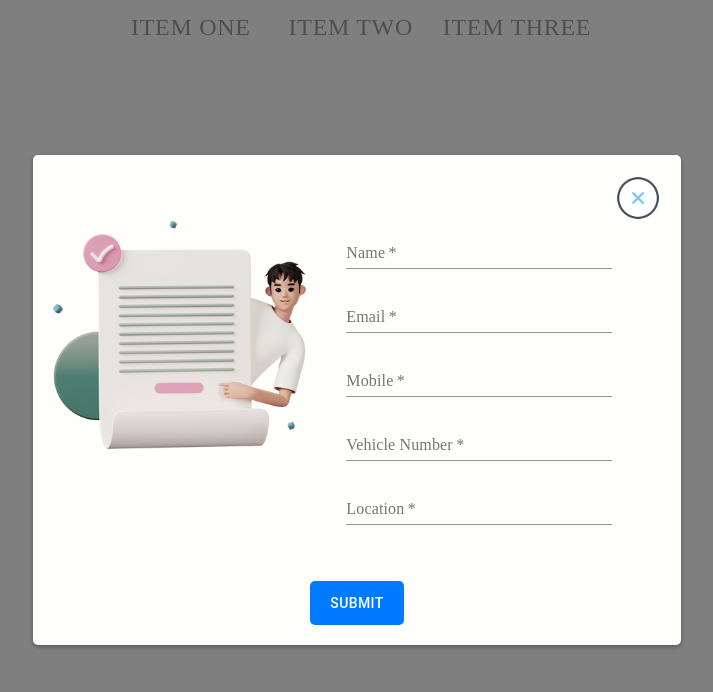
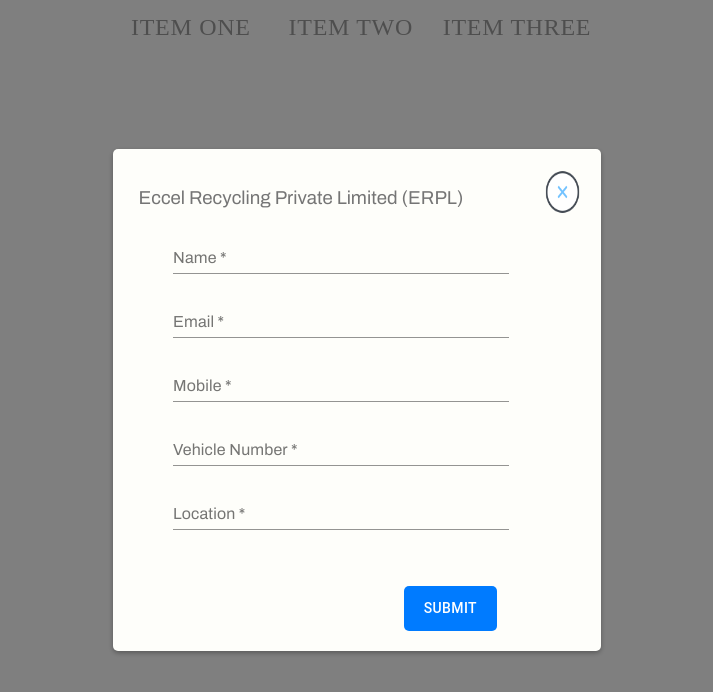
Before and after one commit to shantanuambadkar/eccel-web-app, a React (Create React App) app: page /rvsf in a window 1280 px wide. Shown: the top 692 px of the page, without its empty margins (283-996 px from the left). Built offline with nearby package versions, Linux system fonts and the light colour scheme.

Commit message:
Lead popup changes & other css changes

```diff
--- a/src/AboutUs.js
+++ b/src/AboutUs.js
@@ -1,8 +1,9 @@
 import './AboutUs.css';
+import './index.css';
 function AboutUs() {
   return (
     <div className="centre-text">
-      <h1>About Us</h1>
+      <h1 className="heading-primary">About Us</h1>
       <p>
         Eccel Recycling Private Limited (ERPL) is a leading ferrous and
         non-ferrous metals company headquartered in Kolkata, West Bengal.
--- a/src/Footer.js
+++ b/src/Footer.js
@@ -1,4 +1,5 @@
 import './Footer.css';
+import './index.css';
 import { useState } from 'react';
 import LeadGenerationPopup from './LeadGenerationPopup';
 import linkedInLogo from './images/siteDisplay/linkedin-logo.webp';
@@ -19,7 +20,7 @@
         <div className="footer-alignment">
           <div>
             <div className="loader" onClick={handleLeadPopup}>
-              Contact Us
+              <h1 className='heading-primary'>Contact Us</h1>
             </div>
           </div>
           <div className="footer-font">
--- a/src/LeadGenerationPopup.css
+++ b/src/LeadGenerationPopup.css
@@ -1,7 +1,6 @@
 .popup {
   position: fixed;
   top: 0;
-  left: 0;
   width: 100%;
   height: 100%;
   background-color: rgba(0, 0, 0, 0.5); /* semi-transparent background */
@@ -18,10 +17,6 @@
   box-shadow: 0 2px 5px rgba(0, 0, 0, 0.3);
 }
 
-.form-image {
-  width: 100%;
-}
-
 .popup-content button {
   background-color: #007bff;
   color: white;
@@ -32,7 +27,7 @@
 }
 
 .popup-content button:hover {
-  background-color: #0056b3;
+  background-color: #5981af;
 }
 
 .form-wrapper {
@@ -54,7 +49,8 @@
 }
 
 .closeIcon {
-  width: 30%;
+  width: 100%;
+  height: 80%;
   cursor: pointer;
 }
 
@@ -62,7 +58,7 @@
   transition: transform 0.3s ease;
 }
 .close-button:hover {
-  transform: rotate(90deg);
+  transform: rotate(180deg);
 }
 .danger-text {
   color: red;
@@ -72,12 +68,20 @@
 /*Over writing MUI Fonts*/
 
 .MuiFormLabel-root {
-  font-family: 'Nunito' /* Verdana, Geneva, Tahoma, sans-serif */ !important;
+  font-family: "Archivo","Helvetica Neue",Helvetica,Arial,sans-serif !important;
 }
 .MuiInputBase-root {
-  font-family: 'Nunito' /* Verdana, Geneva, Tahoma, sans-serif */ !important;
+  font-family: "Archivo","Helvetica Neue",Helvetica,Arial,sans-serif !important;
 }
 .MuiFormControl-root {
   width: 100% !important;
   margin: 0 0 2vh 5vh !important;
 }
+
+
+@media (min-width: 900px) {
+
+  .popup-content{
+    width: 35%;
+  }
+}
--- a/src/LeadGenerationPopup.js
+++ b/src/LeadGenerationPopup.js
@@ -1,7 +1,7 @@
 import { Button, Grid, TextField } from '@material-ui/core';
 import './App.css';
+import './index.css';
 import './LeadGenerationPopup.css';
-import formImage from './images/LeadGenForm.png';
 import closeIcon from './images/icons8-close-128.png';
 import { useState } from 'react';
 /* import nodemailer from 'nodemailer'; */
@@ -78,10 +78,12 @@
       <div className="popup-content">
         <form id="registrationForm" onSubmit={submitRegistrationForm}>
           <Grid container>
-            <Grid item xs={3}></Grid>
-            <Grid item xs={3}></Grid>
-            <Grid item xs={3}></Grid>
-            <Grid item xs={3} className="closeBtnDiv">
+            <Grid className='center-text' item xs={9}>
+              <h3>Eccel Recycling Private Limited (ERPL)</h3>
+            </Grid>
+            {/* <Grid item xs={3}></Grid> */}
+            <Grid item xs={2}></Grid>
+            <Grid item xs={1} className="closeBtnDiv">
               <img
                 src={closeIcon}
                 alt="Close Icon"
@@ -91,24 +93,13 @@
             </Grid>
           </Grid>
           <Grid container className="grid-mar">
-            <Grid item xs={5}>
-              <img
-                src={formImage}
-                className="form-image"
-                alt="Casual man pointing to a form"
-              />
-            </Grid>
-            <Grid item xs={7}>
-              <Grid container>
-                <Grid item xs={9}>
+          <Grid item xs={9}>
                   <TextField
                     required
                     label="Name"
                     inputProps={{ id: 'custName', name: 'custName' }}
                   />
                 </Grid>
-              </Grid>
-              <Grid container>
                 <Grid item xs={9}>
                   <TextField
                     required
@@ -116,8 +107,6 @@
                     inputProps={{ id: 'custEmail', name: 'custEmail' }}
                   />
                 </Grid>
-              </Grid>
-              <Grid container>
                 <Grid item xs={9}>
                   <TextField
                     required
@@ -130,18 +119,14 @@
                         .slice(0, 10);
                     }}
                   />
-                </Grid>
               </Grid>
-              <Grid container>
-                <Grid item xs={9}>
+              <Grid item xs={9}>
                   <TextField
                     required
                     label="Vehicle Number"
                     inputProps={{ id: 'custVehicleNo', name: 'custVehicleNo' }}
                   />
                 </Grid>
-              </Grid>
-              <Grid container>
                 <Grid item xs={9}>
                   <TextField
                     required
@@ -149,16 +134,16 @@
                     inputProps={{ id: 'custLocation', name: 'custLocation' }}
                   />
                 </Grid>
-              </Grid>
               {isError && (
                 <Grid item xs={9} id="error-grid" className="danger-text">
                   Your details are invalid
                 </Grid>
               )}
-            </Grid>
           </Grid>
           <Grid container>
-            <Grid item xs={12}>
+            <Grid item xs={5}>
+            </Grid>
+            <Grid item xs={7}>
               <Button type="Submit">Submit</Button>
             </Grid>
           </Grid>
--- a/src/MainPageCard.js
+++ b/src/MainPageCard.js
@@ -1,5 +1,6 @@
 import { Card, CardContent } from '@mui/material';
 import './MainPageCard.css';
+import './index.css';
 import { useNavigate } from 'react-router-dom';
 
 function MainPageCard() {
@@ -11,7 +12,7 @@
 
   return (
     <div>
-      <h1 className="our-business-h2 card-content">Our Businesses</h1>
+      <h1 className="heading-primary">Our Businesses</h1>
       <div className="flex-div">
         <Card className="card card-width card1-ht" /* onClick={cardClick} */>
           <CardContent className="card-content">
--- a/src/index.css
+++ b/src/index.css
@@ -1,9 +1,13 @@
+@import url('https://fonts.googleapis.com/css2?family=Overpass');
+@import url('https://fonts.googleapis.com/css2?family=Archivo&display=swap');
+
 body {
   margin: 0;
   /* font-family: -apple-system, BlinkMacSystemFont, 'Segoe UI', 'Roboto', 'Oxygen',
     'Ubuntu', 'Cantarell', 'Fira Sans', 'Droid Sans', 'Helvetica Neue',
     sans-serif; */
-  font-family: 'Nunito' /* Verdana, Geneva, Tahoma, sans-serif */ !important;
+  /* font-family: 'Nunito' !important; */
+  font-family: "Archivo","Helvetica Neue",Helvetica,Arial,sans-serif !important;
   -webkit-font-smoothing: antialiased;
   -moz-osx-font-smoothing: grayscale;
   background-color: #fff !important;
@@ -11,7 +15,15 @@
 }
 
 code {
-  /* font-family: source-code-pro, Menlo, Monaco, Consolas, 'Courier New',
-    monospace; */
-  font-family: 'Nunito' /* Verdana, Geneva, Tahoma, sans-serif */ !important;
+  font-family: "Archivo","Helvetica Neue",Helvetica,Arial,sans-serif !important;
 }
+
+
+.heading-primary{
+  text-align: center;
+  font-family: "Overpass", "Helvetica Neue", Helvetica, Arial, sans-serif !important;
+}
+
+.center-text{
+  text-align: center;
+}
```
